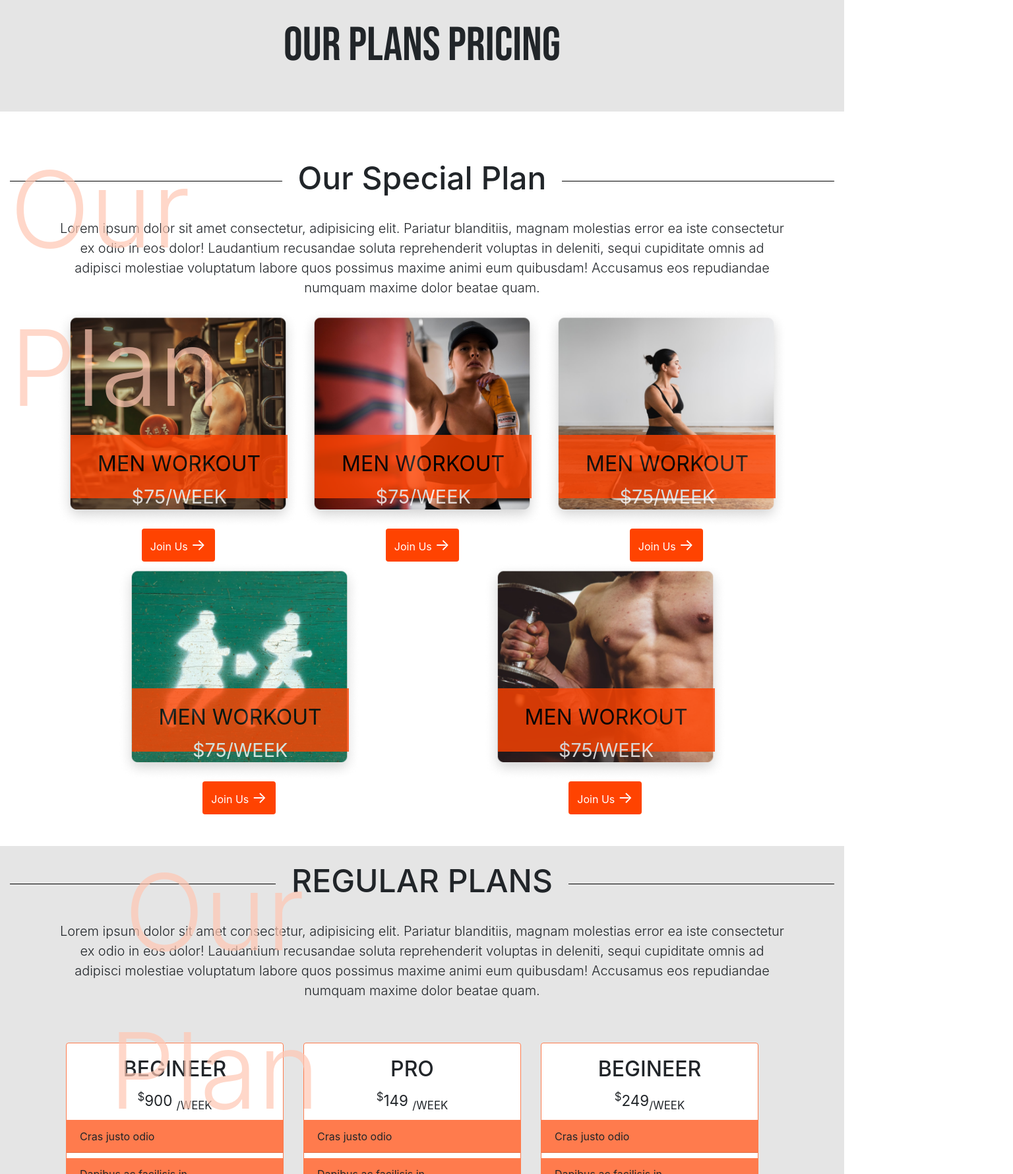
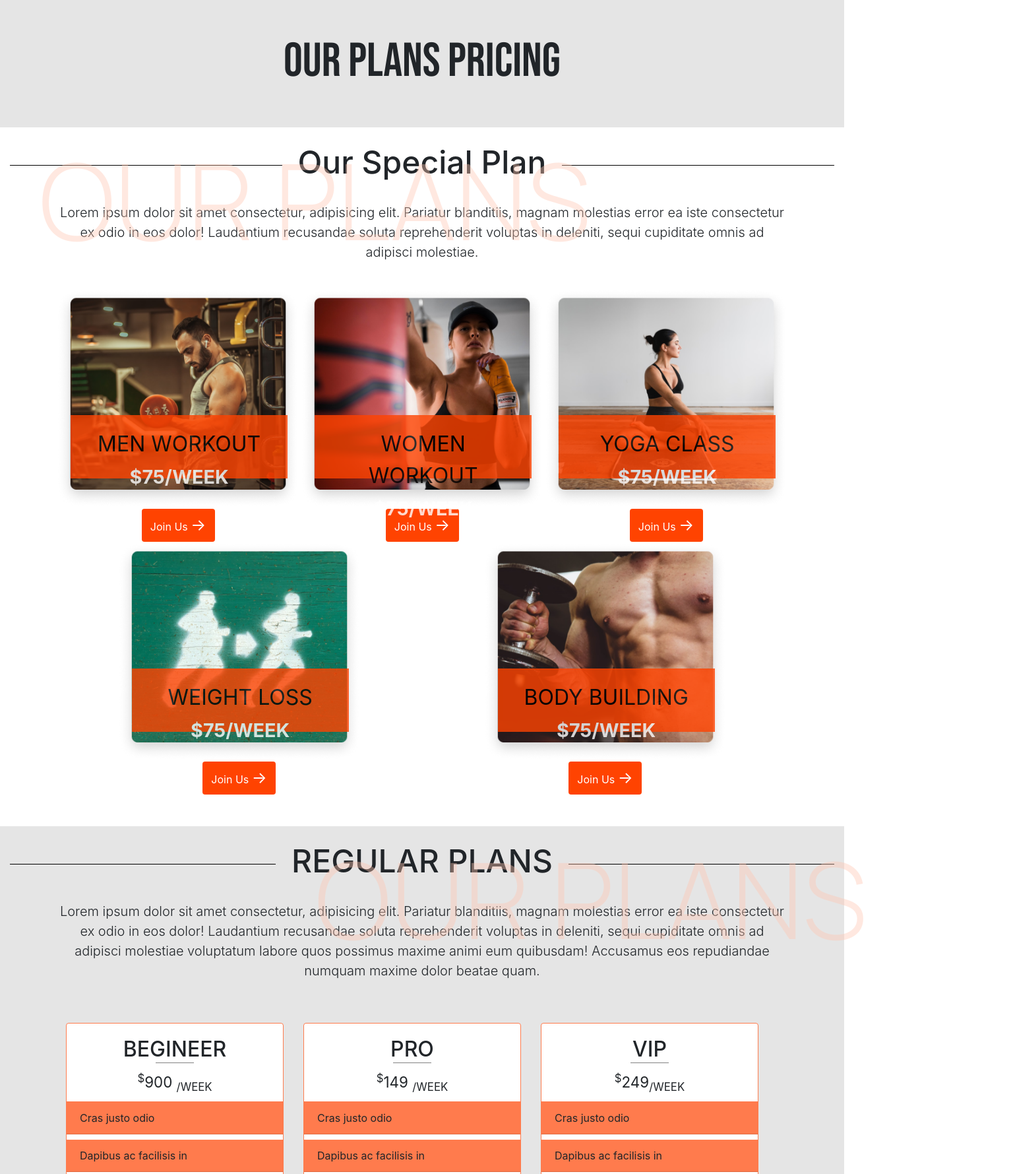
Before and after one commit to shina1/NEW-AVENGERS-VARIATION-3-GYM-FITNESS, a plain HTML site: page plan.html in a window 1280 px wide. Shown: the part 713-2492 px from the top of the page at 66% size, 1536 px wide, since content can reach past the window. Drawn offline with Linux system fonts and the light colour scheme.

Commit message:
Feat: Minor fixes

```diff
--- a/plan.html
+++ b/plan.html
@@ -25,26 +25,26 @@
       </div>
     </div>
     <div class=" d-flex hero-plan justify-content-center">
-      <h3 class=" py-4 pb-5 display-3 ">Our Plans Pricing</h3>
+      <h3 class=" py-5 display-3 ">Our Plans Pricing</h3>
     </div>
   </section>
 
 
   <!-- Plans Section -->
-  <section class="plan-sectn mt-5 position-relative bg-white">
-    <div class="plan-back container-fluid display-3 position-absolute">
-      <P>Our Plan</P>
+  <section class="plan-sectn position-relative bg-white">
+    <div class="plan-front d-none d-lg-block mb-4 font-size-xl  container-fluid display-3 position-absolute">
+      <div class="container flex justify-content-start">
+        <P>Our Plans</P>
+      </div>
     </div>
 
-    <div class="container-fluid special flex mx-auto justify-content-center align-content-center text-center">
+    <div class="container-fluid special flex mx-auto justify-content-center align-content-center text-center mb-4">
       <h2 class="py-4">Our Special Plan</h2>
       <div class="container">
         <p class="lead">Lorem ipsum dolor sit amet consectetur, adipisicing elit. Pariatur blanditiis, magnam molestias
           error ea iste
           consectetur ex odio in eos dolor! Laudantium recusandae soluta reprehenderit voluptas in deleniti, sequi
-          cupiditate omnis ad adipisci molestiae voluptatum labore quos possimus maxime animi eum quibusdam! Accusamus
-          eos
-          repudiandae numquam maxime dolor beatae quam.</p>
+          cupiditate omnis ad adipisci molestiae.</p>
       </div>
 
     </div>
@@ -81,7 +81,7 @@
           <!-- Card content -->
           <div class="card-body card-body-s text-uppercase text-center position-absolute">
             <!-- Title -->
-            <p class="card-title card-title-s">MEN WORKOUT</p>
+            <p class="card-title card-title-s">WOMEN WORKOUT</p>
             <!-- Text -->
             <div class="-mt-5">
               <p class="pt-0 money text-white">$75/WEEK</p>
@@ -103,7 +103,7 @@
           <!-- Card content -->
           <div class="card-body card-body-s text-uppercase text-center position-absolute">
             <!-- Title -->
-            <p class="card-title card-title-s">MEN WORKOUT</p>
+            <p class="card-title card-title-s">YOGA CLASS</p>
             <!-- Text -->
             <div class="-mt-5">
               <p class="pt-0 money text-white">$75/WEEK</p>
@@ -128,7 +128,7 @@
           <!-- Card content -->
           <div class="card-body card-body-s text-uppercase text-center position-absolute">
             <!-- Title -->
-            <p class="card-title card-title-s">MEN WORKOUT</p>
+            <p class="card-title card-title-s"> WEIGHT LOSS</p>
             <!-- Text -->
             <div class="-mt-5">
               <p class="pt-0 money text-white">$75/WEEK</p>
@@ -150,7 +150,7 @@
           <!-- Card content -->
           <div class="card-body card-body-s text-uppercase text-center position-absolute">
             <!-- Title -->
-            <p class="card-title card-title-s">MEN WORKOUT</p>
+            <p class="card-title card-title-s"> BODY BUILDING</p>
             <!-- Text -->
             <div class="-mt-5">
               <p class="pt-0 money text-white">$75/WEEK</p>
@@ -172,10 +172,9 @@
     <div class=" regular-plans position-relative">
       <div
         class="container-fluid position-relative special flex mx-auto justify-content-center align-content-center text-center">
-        <div class="plan-back container-fluid display-3 position-absolute">
-          <div class="flex justify-content-center align-items-center">
-            <P>Our Plan</P>
-
+        <div class="plan-back d-none d-lg-block mb-4 font-size-xl  container-fluid display-3 position-absolute">
+          <div class="container flex justify-content-end">
+            <P>Our Plans</P>
           </div>
         </div>
         <h2 class="py-4">REGULAR PLANS</h2>
@@ -195,7 +194,7 @@
           <div class="col mb-4">
             <div class="card card-l pb-2">
               <div class="card-body text-center pb-2 border-bottom-1 mb-1">
-                <h5 class="card-title">BEGINEER</h5>
+                <h5 class="card-title">BEGINEER <span></span></h5>
                 <p class="card-text"><sup>$</sup>900 <sub>/WEEK</sub></p>
               </div>
               <ul class="list-group list-group-flush">
@@ -214,7 +213,7 @@
           <div class="col mb-4">
             <div class="card card-l pb-2">
               <div class="card-body text-center pb-2 border-bottom-1 mb-1">
-                <h5 class="card-title">PRO</h5>
+                <h5 class="card-title">PRO <span></span></h5>
                 <p class="card-text"><sup>$</sup>149 <sub>/WEEK</sub></p>
               </div>
               <ul class="list-group list-group-flush">
@@ -233,7 +232,7 @@
           <div class="col mb-4">
             <div class="card card-l pb-2">
               <div class="card-body text-center pb-2 border-bottom-1 mb-1">
-                <h5 class="card-title">BEGINEER</h5>
+                <h5 class="card-title">VIP <span></span></h5>
                 <p class="card-text"><sup>$</sup>249<sub>/WEEK</sub></p>
               </div>
               <ul class="list-group list-group-flush">
--- a/styles/plan.css
+++ b/styles/plan.css
@@ -1,4 +1,5 @@
 @import url('https://fonts.googleapis.com/css2?family=Bebas+Neue&display=swap');
+@import url('https://fonts.googleapis.com/css2?family=Manrope:wght@300&display=swap');
 
 :root {
   --h1-color: #ff4301;
@@ -48,15 +49,36 @@ h1 span {
 .plan-back {
   color: var(--plans);
   font-size: 10rem;
-  max-width: 650px;
-  top: -20px;
-  left: 0;
+  top: -10px;
+  left: 20%;
+  right: 2%;
+  translate: transform(-50%, -50%);
   line-height: 1.5;
-  /* right: 0; */
   width: 100%;
-  opacity: 0.7;
-  z-index: 10;
+  opacity: 0.4;
+  z-index: 1;
   font-stretch: expanded;
+}
+
+.plan-front {
+  color: var(--plans);
+  font-size: 10rem;
+  top: -10px;
+  left: -2%;
+  right: 2%;
+  translate: transform(-50%, -50%);
+  line-height: 1.5;
+  width: 100%;
+  opacity: 0.4;
+  z-index: 1;
+  font-stretch: expanded;
+}
+
+.plan-back p,
+.plan-front p {
+  font-family: 'Manrope', sans-serif;
+  letter-spacing: normal;
+  text-transform: uppercase;
 }
 
 .plan-sectn {
@@ -109,6 +131,7 @@ h1 span {
 
 .card-title-s {
   font-size: 2rem;
+  font-weight: bold;
   color: black;
   font-weight: normal;
   z-index: 10;
@@ -116,6 +139,7 @@ h1 span {
 
 .money {
   font-size: 1.8rem;
+  font-weight: bold;
   margin-top: -0.5rem;
 }
 
@@ -152,6 +176,18 @@ p.card-text {
   border: 1px solid #ff7b4d;
 }
 
+.card-title span {
+  border-bottom: 1px solid #828282;
+  display: block;
+  height: 1px;
+  margin-top: 1rem;
+  position: relative;
+  width: 20%;
+  margin: 0 auto;
+  text-align: center;
+  height: 2px;
+}
+
 .rarr {
   font-size: 1.5rem;
 }
```
